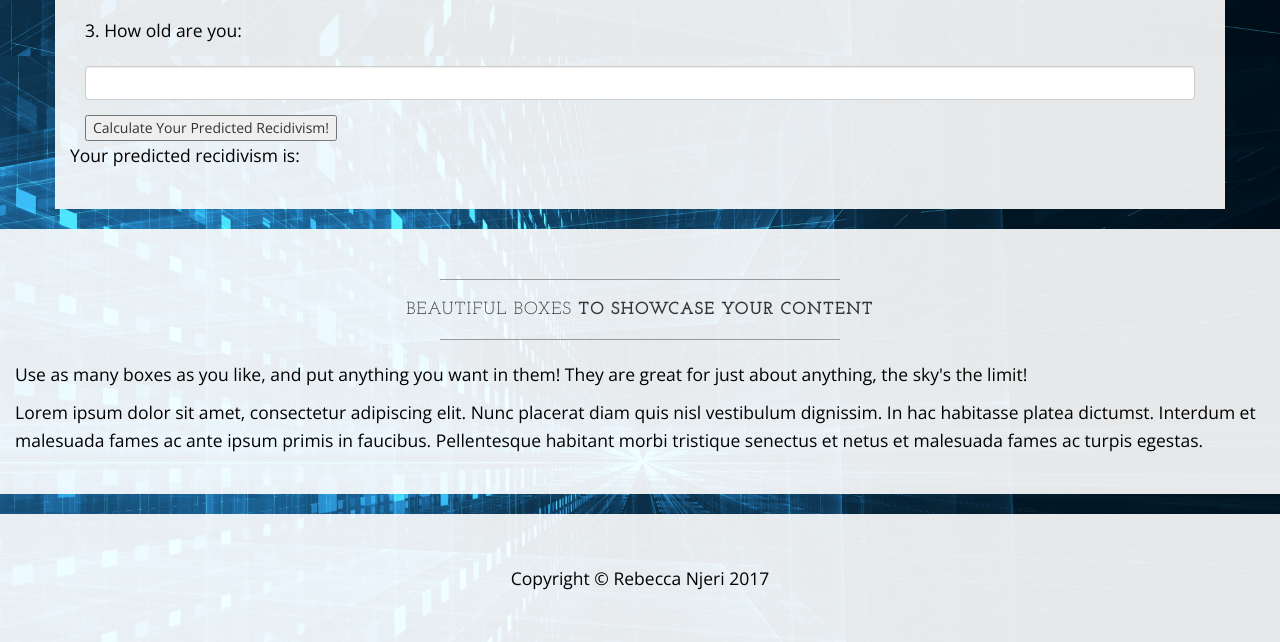
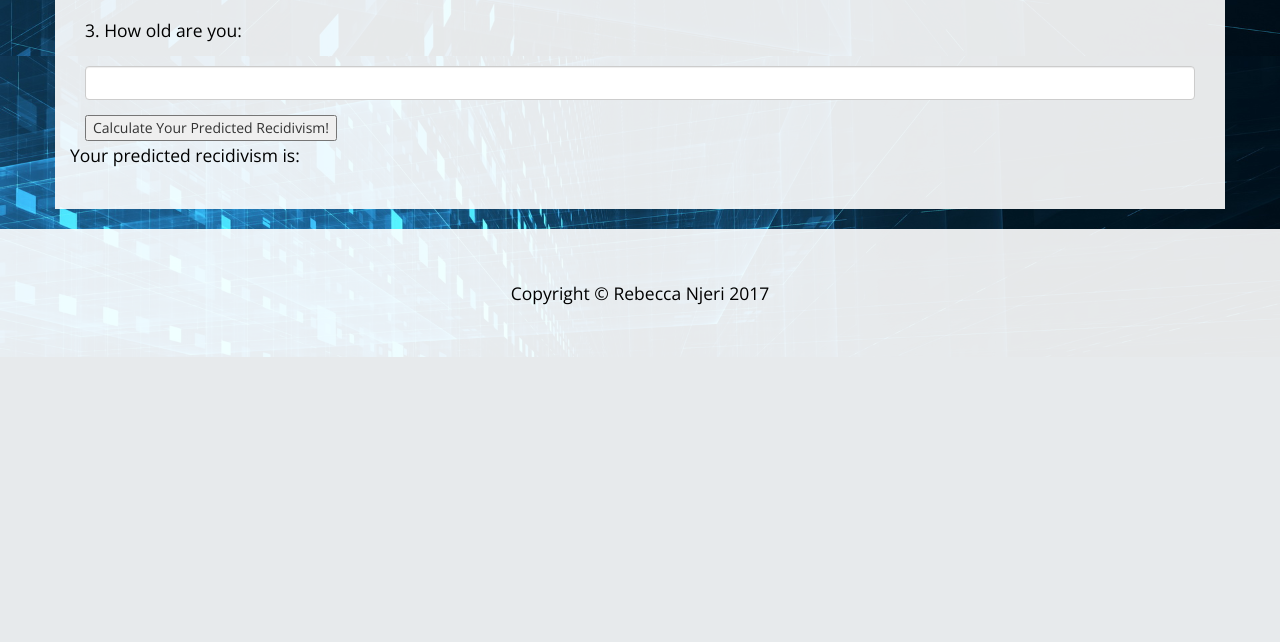
Before and after one commit to rnjeri/algorithmic_bias, a Flask app: page / in a window 1280 px wide. Shown: the part 1544-2186 px from the top of the page. After the commit the page ends 1901 px from the top, so only its background shows below. Run offline with Flask 2, Linux system fonts and the light colour scheme; some libraries are stand-ins or nearby versions.

Commit message:
Added images, edited index.html

```diff
--- a/FlaskAppD/templates/index.html
+++ b/FlaskAppD/templates/index.html
@@ -92,10 +92,10 @@
                                 <img class="img-responsive img-full" src="../static/img/slide-1a.png" alt="">
                             </div>
                             <div class="item">
-                                <img class="img-responsive img-full" src="../static/img/slide-2.jpg" alt="">
+                                <img class="img-responsive img-full" src="../static/img/slide-2a.png" alt="">
                             </div>
                             <div class="item">
-                                <img class="img-responsive img-full" src="../static/img/slide-3.jpg" alt="">
+                                <img class="img-responsive img-full" src="../static/img/slide-3a.jpg" alt="">
                             </div>
                         </div>
 
@@ -165,22 +165,6 @@
                 </div>
             </div>
         </div>
-        <div class="row">
-            <div class="box">
-                <div class="col-lg-12">
-                <div>
-                    <hr>
-                    <h2 class="intro-text text-center">Beautiful boxes
-                        <strong>to showcase your content</strong>
-                    </h2>
-                    <hr>
-                    <p>Use as many boxes as you like, and put anything you want in them! They are great for just about anything, the sky's the limit!</p>
-                    <p>Lorem ipsum dolor sit amet, consectetur adipiscing elit. Nunc placerat diam quis nisl vestibulum dignissim. In hac habitasse platea dictumst. Interdum et malesuada fames ac ante ipsum primis in faucibus. Pellentesque habitant morbi tristique senectus et netus et malesuada fames ac turpis egestas.</p>
-                </div>
-            </div>
-        </div>
-
-    </div>
     <!-- /.container -->
 
     <footer>
```
Also changed, not shown: FlaskAppD/static/img/slide-2a.png (added), FlaskAppD/static/img/slide-3a.jpg (added).
